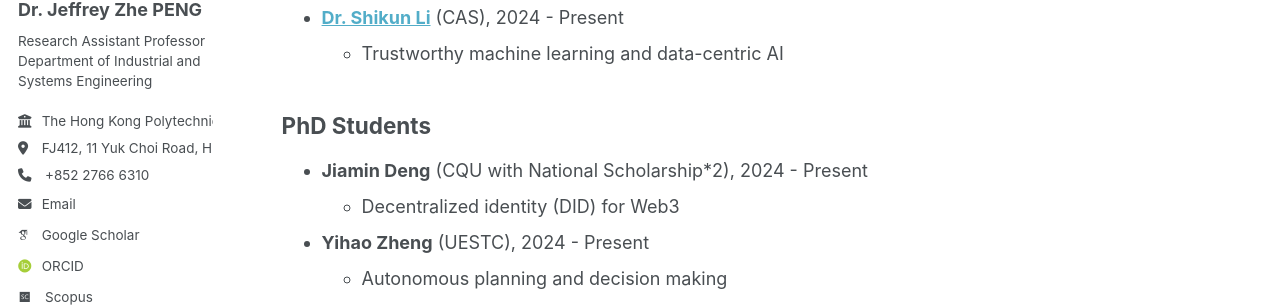
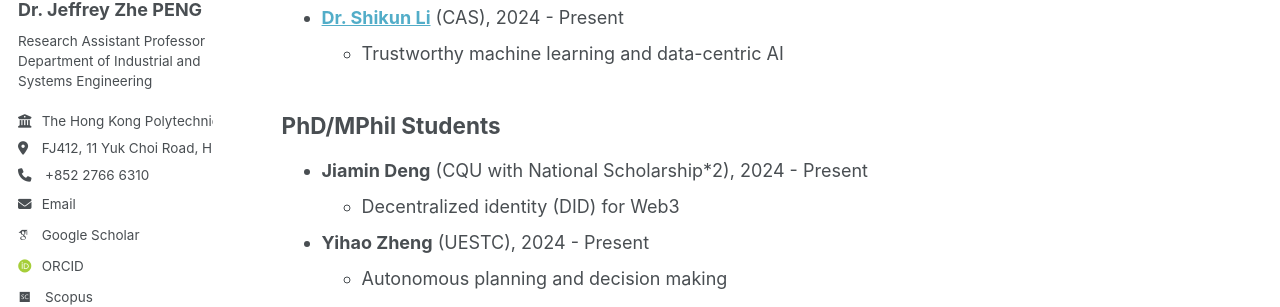
Before and after one commit to PENG-Zhe/peng-zhe.github.io, a Jekyll site: the page built from _pages/people.md, in a window 1280 px wide and 1064 px high. Shown: the part 292-599 px from the top of the window. Built offline with Jekyll 4.4.1, drawn with Linux system fonts in a browser that asks for light colours; some web fonts are replaced.

Commit message:
Update people.md

```diff
--- a/_pages/people.md
+++ b/_pages/people.md
@@ -14,7 +14,7 @@ layout: archive
 
 
 
-## PhD Students
+## PhD/MPhil Students
 * **Jiamin Deng** (CQU with National Scholarship*2), 2024 - Present
   * Decentralized identity (DID) for Web3
 * **Yihao Zheng** (UESTC), 2024 - Present
```
